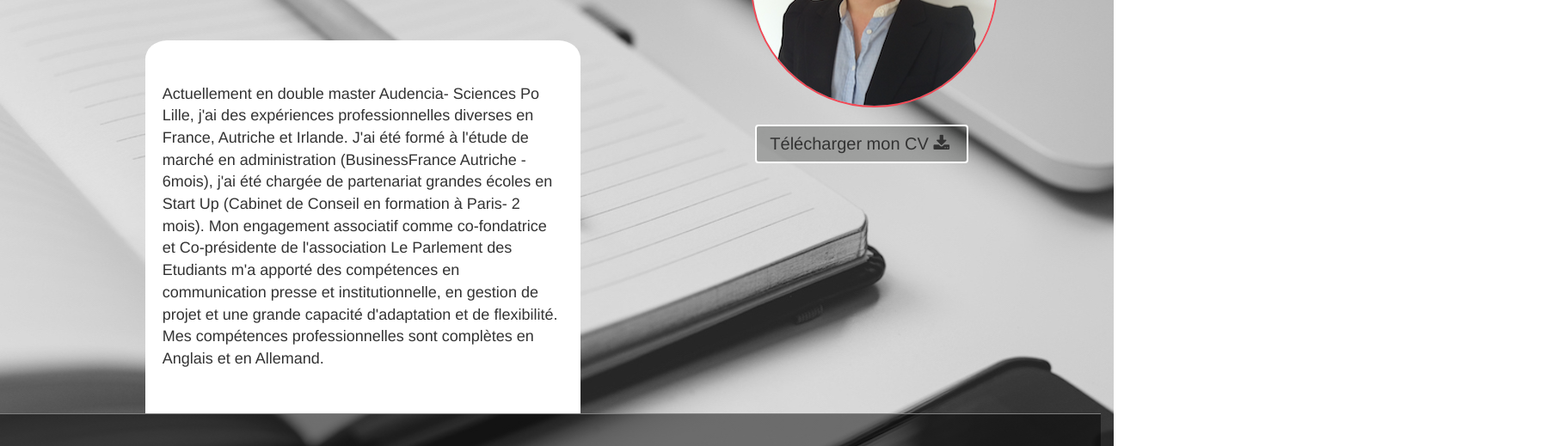
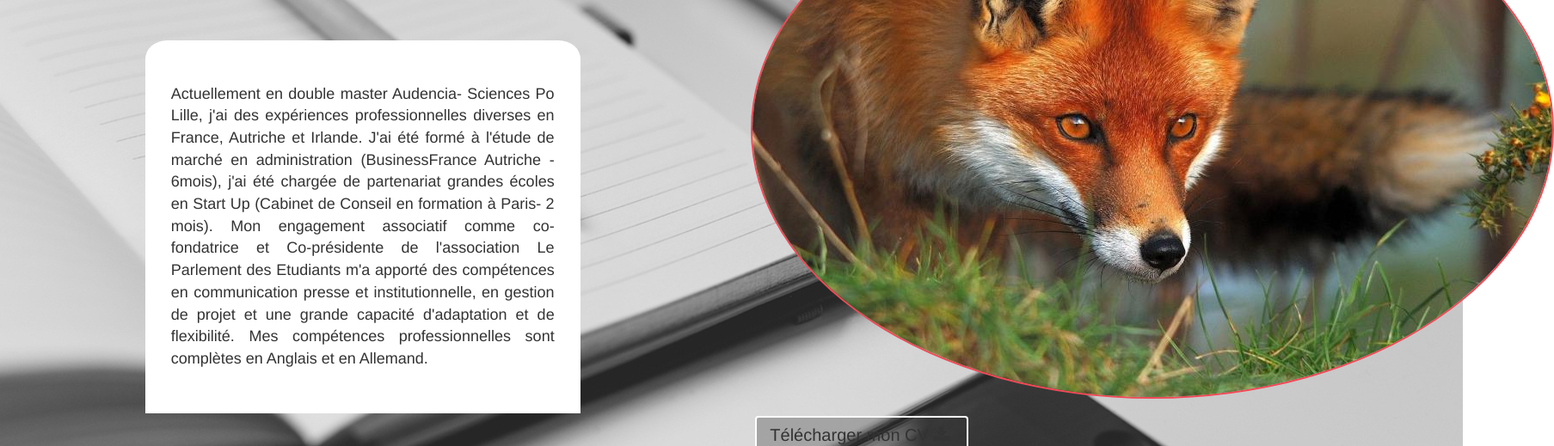
Before and after one commit to cdeboisset/CV, a plain HTML site: page index.html in a window 1280 px wide. Shown: the part 264-783 px from the top of the page at 86% size, 1807 px wide, since content can reach past the window. Drawn offline with nearby package versions, Linux system fonts and the light colour scheme.

Commit message:
test photo

```diff
--- a/index.css
+++ b/index.css
@@ -61,11 +61,12 @@ h1 { text-align: center;
 			margin-left: 20%;
 			margin-right: 20%;
 			margin-top: 50px;
-			padding-right: 20px;
-			padding-left: 20px;
+			padding-right: 30px;
+			padding-left: 30px;
 			padding-top: 50px;
 			padding-bottom: 50px;
 			font-size: 18px;
+			text-align: justify;
 
 }
 
--- a/index.html
+++ b/index.html
@@ -83,7 +83,7 @@
 
 
               <div class="col-md-4">
-              <img id="profil" src="profil.png">
+              <img id="profil" src="renard-roux.jpg">
 
               <button type="button" class="btn btn-default btn-cv">
 Télécharger mon CV <i class="fa fa-download" aria-hidden="true"></i></button>
```
Also changed, not shown: renard-roux.jpg (added).
